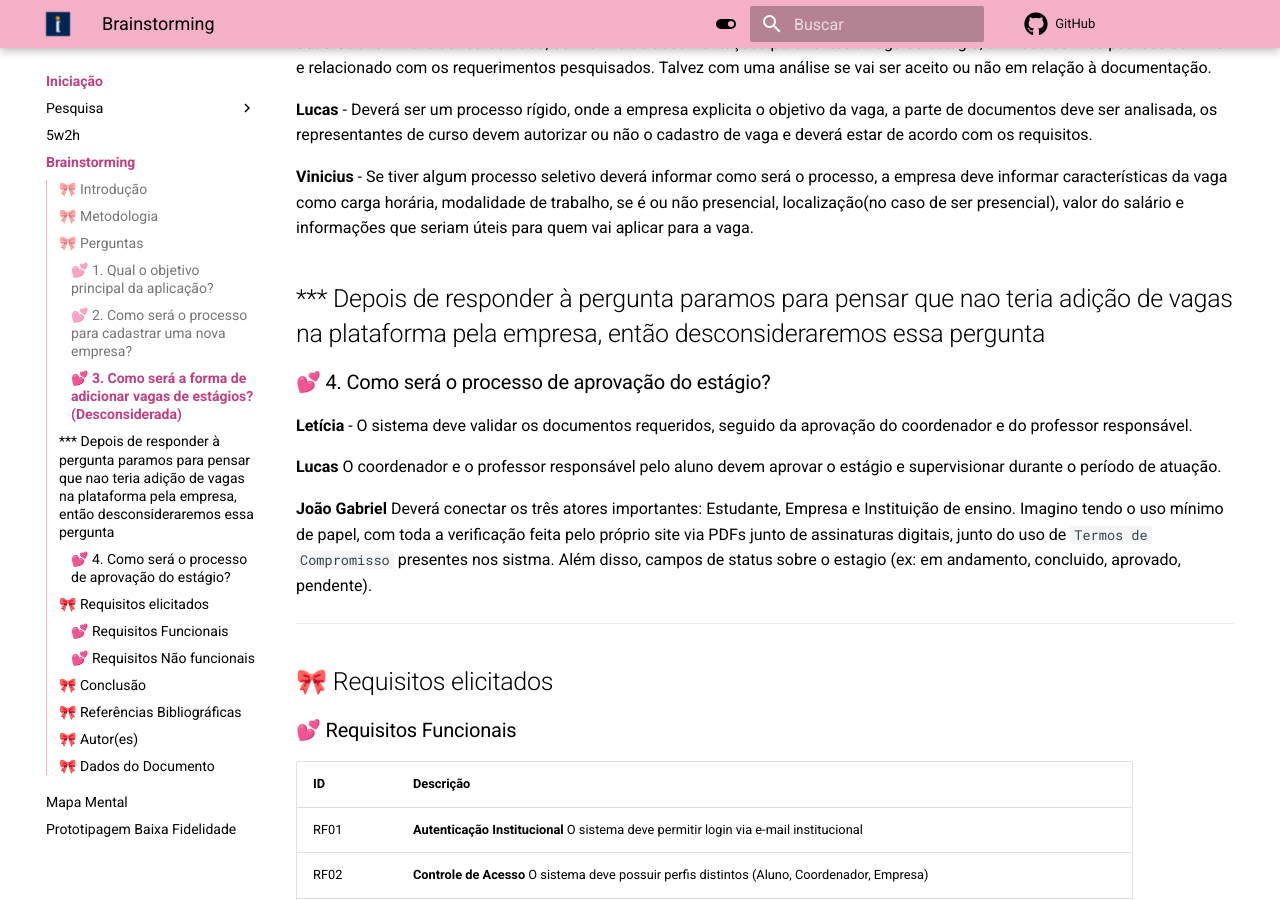
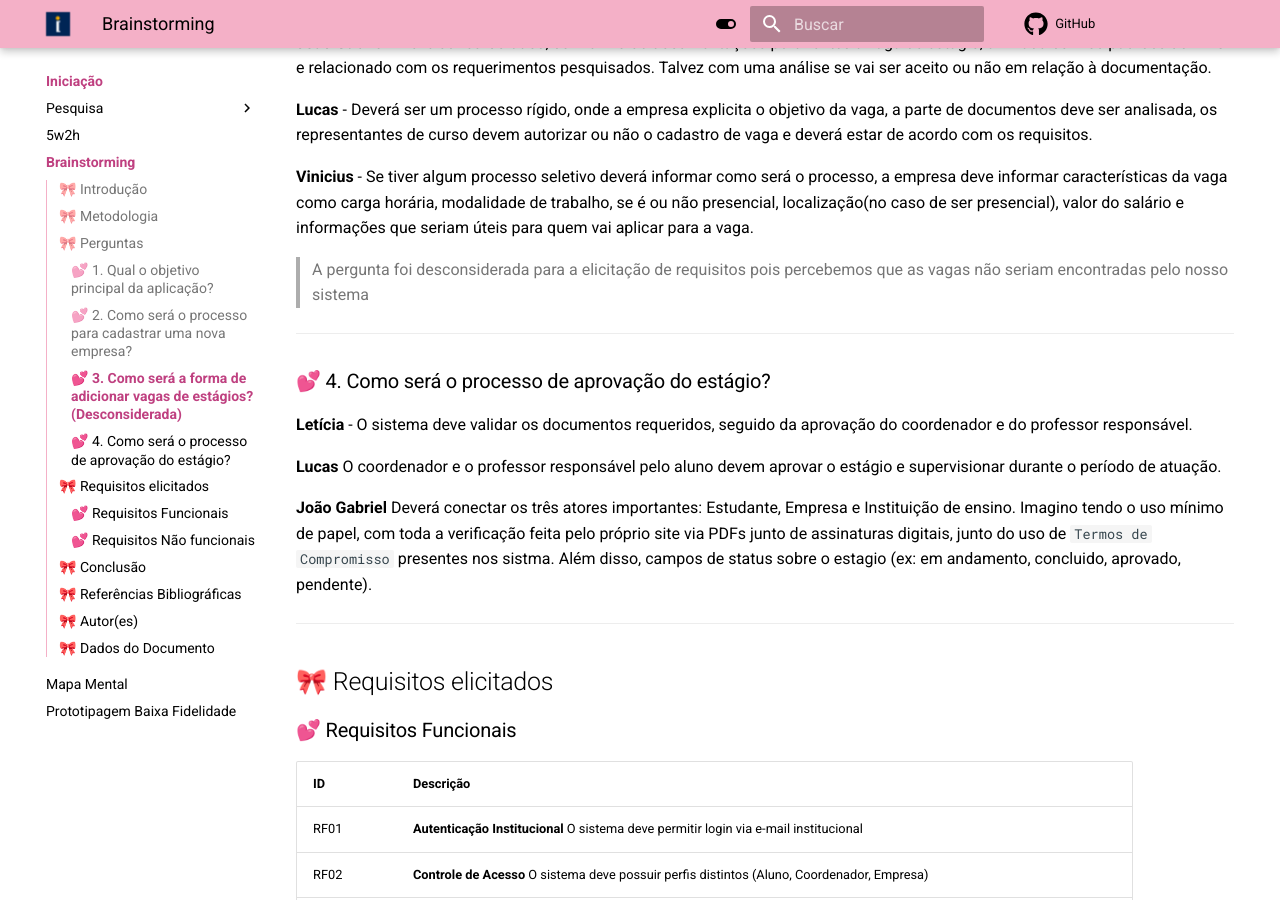
Before and after one commit to Projetos-de-Extensao/PBE_26.1_8002_I, an MkDocs documentation site: the page built from docs/Iniciacao/Brainstorm.md, in a window 1280 px wide and 900 px high, scrolled down 1448 px. Built offline with MkDocs 1.6.1 and Material for MkDocs 9.7.7, drawn with Linux system fonts in a browser that asks for light colours; comment, search, counter and statistics services are not loaded.

Commit message:
Consertado problema de formatação no brainstorm

```diff
--- a/docs/Iniciacao/Brainstorm.md
+++ b/docs/Iniciacao/Brainstorm.md
@@ -61,7 +61,8 @@ A equipe se reuniu para debater ideias gerais sobre o projeto presencialmente, c
 <b>Vinicius</b> - Se tiver algum processo seletivo deverá informar como será o processo, a empresa deve informar características da vaga como carga horária, modalidade de trabalho, se é ou não presencial, localização(no caso de ser presencial), valor do salário e informações que seriam úteis para quem vai aplicar para a vaga.
 </p>
 
- *** Depois de responder à pergunta paramos para pensar que nao teria adição de vagas na plataforma pela empresa, então desconsideraremos essa pergunta
+> A pergunta foi desconsiderada para a elicitação de requisitos pois percebemos que as vagas não seriam encontradas pelo nosso sistema
+
 ---
 
 ### 💕 4. Como será o processo de aprovação do estágio?
```
